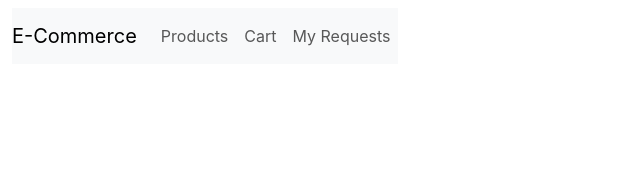
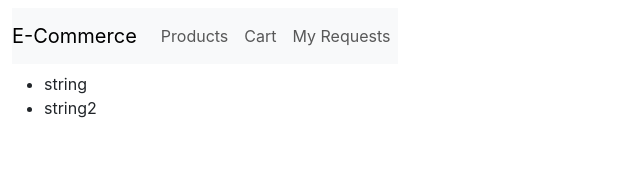
Before and after one commit to vitor-msp/e-commerce, a React (Create React App) app in the folder frontend/: page / in a window 1280 px wide. Shown: the top 170 px of the page, without its empty margins (0-640 px from the left). Built offline with nearby package versions, Linux system fonts and the light colour scheme.

Commit message:
feat(pages): added page products

```diff
--- a/frontend/src/pages/Products.tsx
+++ b/frontend/src/pages/Products.tsx
@@ -1,9 +1,21 @@
+import { useSelector } from "react-redux";
 import { Navbar } from "../components/Navbar";
+import { RootState } from "../store";
 
 export const Products = () => {
+  const products = useSelector(
+    (state: RootState) => state.products.data.products
+  );
   return (
     <>
       <Navbar />
+      <div>
+        <ul>
+          {products.map((product) => {
+            return <li key={product.id}>{product.name}</li>;
+          })}
+        </ul>
+      </div>
     </>
   );
 };
--- a/frontend/src/services/api/Supplier1.ts
+++ b/frontend/src/services/api/Supplier1.ts
@@ -27,8 +27,8 @@ export class Supplier1 implements IProductsApi {
         material: "string",
       },
       {
-        id: "1",
-        name: "string",
+        id: "2",
+        name: "string2",
         description: "string",
         images: [
           "http://placeimg.com/640/480/business",
```
